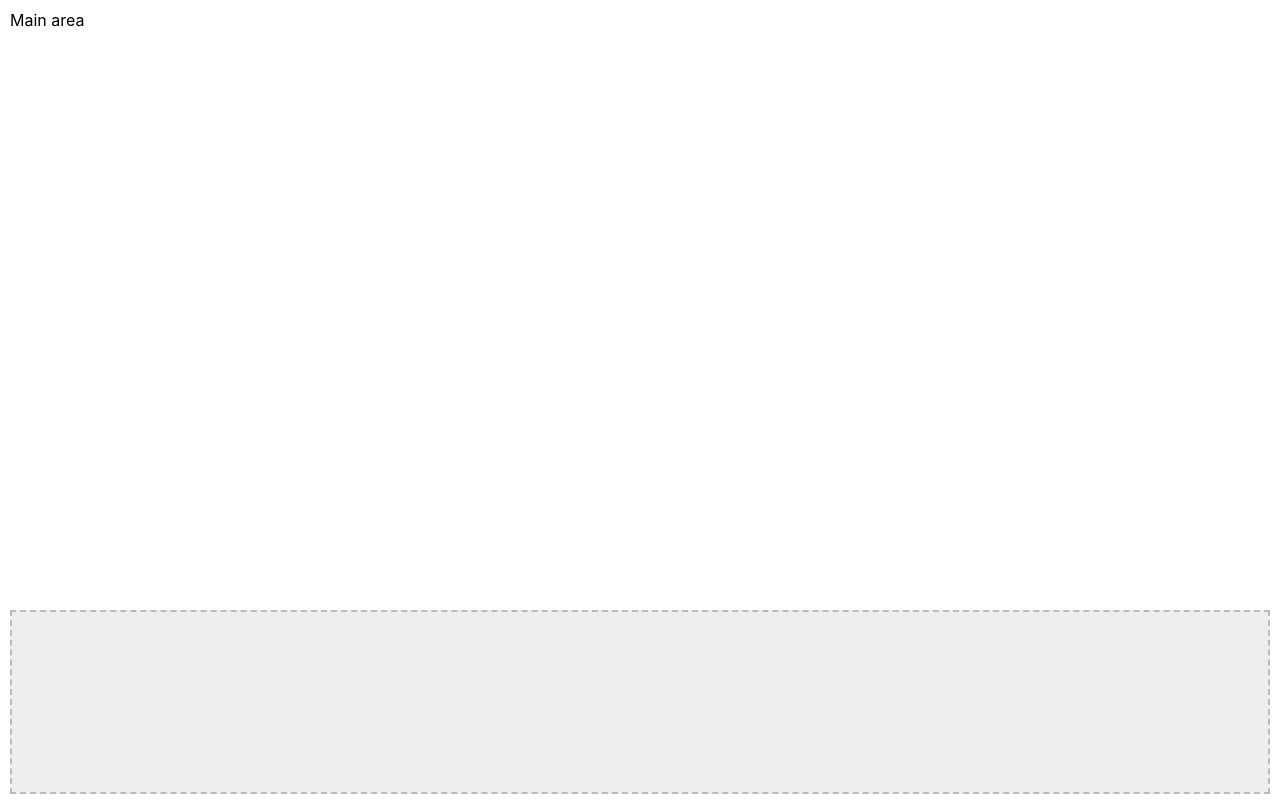
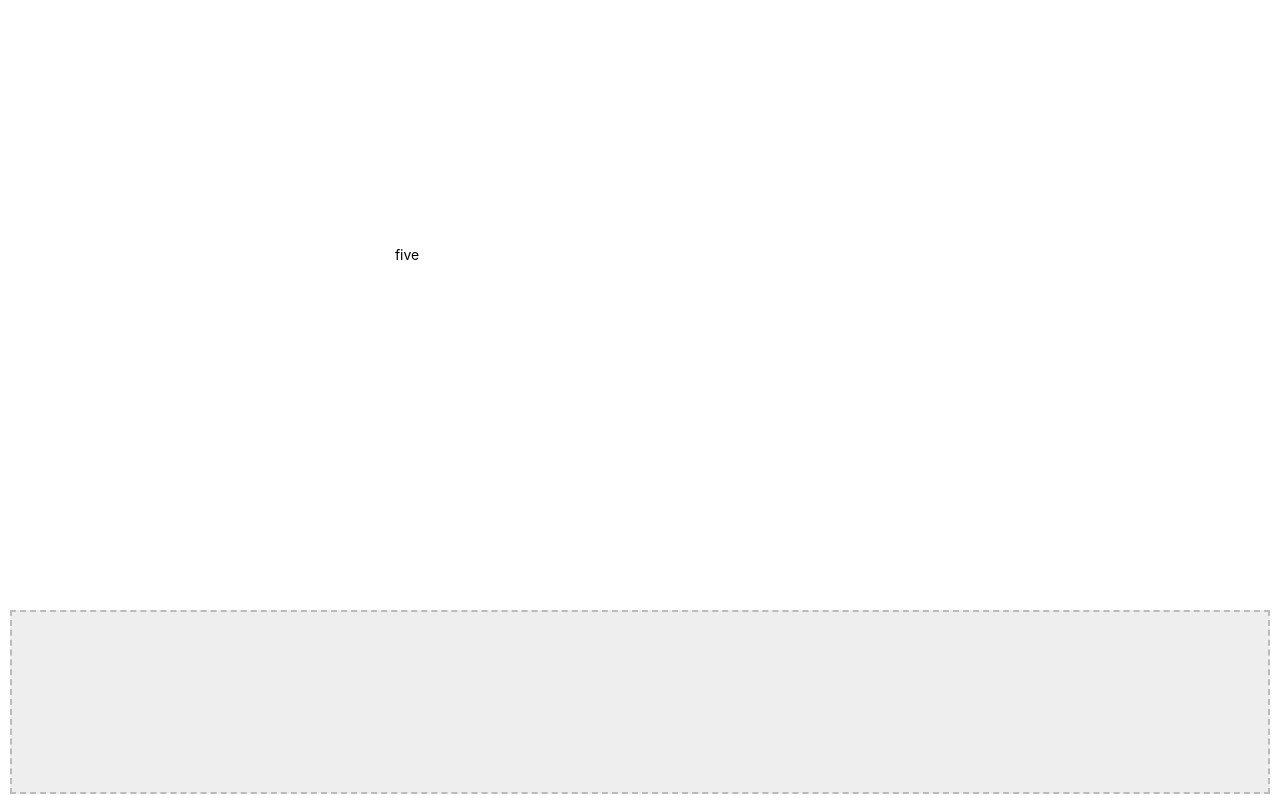
Before and after one commit to a-polishchuk/react-hooks-words-game, a React (Create React App) app: page / in a window 1280 px wide. Built offline with nearby package versions, Linux system fonts and the light colour scheme.

Commit message:
Word component, basic words spawning

```diff
--- a/package.json
+++ b/package.json
@@ -14,6 +14,7 @@
     "react-dom": "^17.0.2",
     "react-scripts": "4.0.3",
     "typescript": "^4.1.2",
+    "uuid": "^8.3.2",
     "web-vitals": "^1.0.1"
   },
   "scripts": {
@@ -39,5 +40,8 @@
       "last 1 firefox version",
       "last 1 safari version"
     ]
+  },
+  "devDependencies": {
+    "@types/uuid": "^8.3.1"
   }
 }
--- a/src/App.tsx
+++ b/src/App.tsx
@@ -1,17 +1,37 @@
-import { useCallback } from 'react';
+import { useCallback, useState } from 'react';
 import MainLayout from 'src/components/MainLayout';
 import InputBar from 'src/components/InputBar';
+import Word from 'src/components/Word';
+import { WordData } from 'src/types';
+import { generateWordData } from 'src/dictionary';
 
 function App() {
+  const [wordData, setWordData] = useState<WordData>(() =>
+    generateWordData(400, 400)
+  );
+
   const handleWordSubmit = useCallback((newWord: string) => {
     console.log(`new word: ${newWord}`);
   }, []);
 
+  const handleTimeout = (wordId: string) => {
+    setWordData(generateWordData(400, 400));
+  };
+
   return (
     <MainLayout
-      mainArea={<div>Main area</div>}
+      mainArea={
+        <div>
+          <Word
+            key={wordData.id}
+            wordData={wordData}
+            onTimeout={handleTimeout}
+          />
+        </div>
+      }
       bottomArea={<InputBar onWordSubmit={handleWordSubmit} />}
     />
   );
 }
+
 export default App;
--- /dev/null
+++ b/src/components/Word/index.tsx
@@ -0,0 +1,40 @@
+import { CSSProperties, useEffect, useMemo, useState } from 'react';
+import { WordData } from 'src/types';
+
+interface Props {
+  wordData: WordData;
+  onTimeout: (wordId: string) => void;
+}
+
+function Word({ wordData, onTimeout }: Props) {
+  const { id, word, left, top, timeToLive } = wordData;
+  const [opacity, setOpacity] = useState<number>(1);
+
+  const style: CSSProperties = useMemo(
+    () => ({
+      position: 'absolute',
+      left,
+      top,
+      fontSize: 14,
+      opacity,
+      transition: 'all linear 2s',
+    }),
+    [left, top, opacity]
+  );
+
+  useEffect(() => {
+    setTimeout(() => setOpacity(0), timeToLive);
+  }, [timeToLive]);
+
+  const handleTransitionEnd = () => {
+    onTimeout(id);
+  };
+
+  return (
+    <div style={style} onTransitionEnd={handleTransitionEnd}>
+      {word}
+    </div>
+  );
+}
+
+export default Word;
--- /dev/null
+++ b/src/dictionary.ts
@@ -0,0 +1,25 @@
+import { v4 as uuid } from 'uuid';
+import { WordData } from 'src/types';
+import { getRandomElement } from 'src/utils';
+
+const DICTIONARY = [
+  'one',
+  'two',
+  'three',
+  'four',
+  'five',
+  'six',
+  'seven',
+  'eight',
+  'nine',
+];
+
+export function generateWordData(maxX: number, maxY: number): WordData {
+  return {
+    id: uuid(),
+    word: getRandomElement(DICTIONARY),
+    left: Math.random() * maxX,
+    top: Math.random() * maxY,
+    timeToLive: 5000,
+  };
+}
--- a/src/utils.ts
+++ b/src/utils.ts
@@ -1,3 +1,9 @@
 export function isLetter(key: string) {
   return key >= 'a' && 'key' <= 'z';
 }
+
+export function getRandomElement<T>(array: T[]): T {
+  const maxIndex = array.length - 1;
+  const randomIndex = Math.round(Math.random() * maxIndex);
+  return array[randomIndex];
+}
```
Also changed, not shown: src/types.ts (+8 -0 lines), 1 other file (tests, documents, lock files or other folders).
